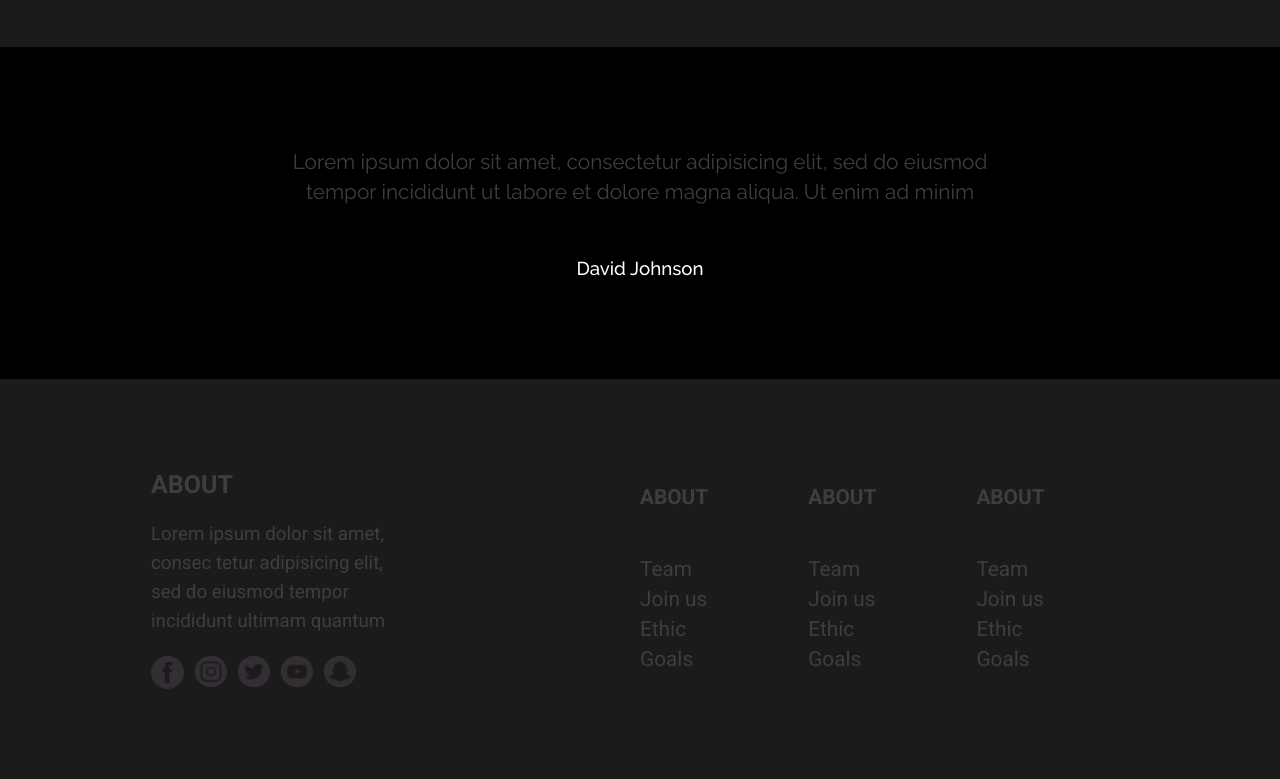
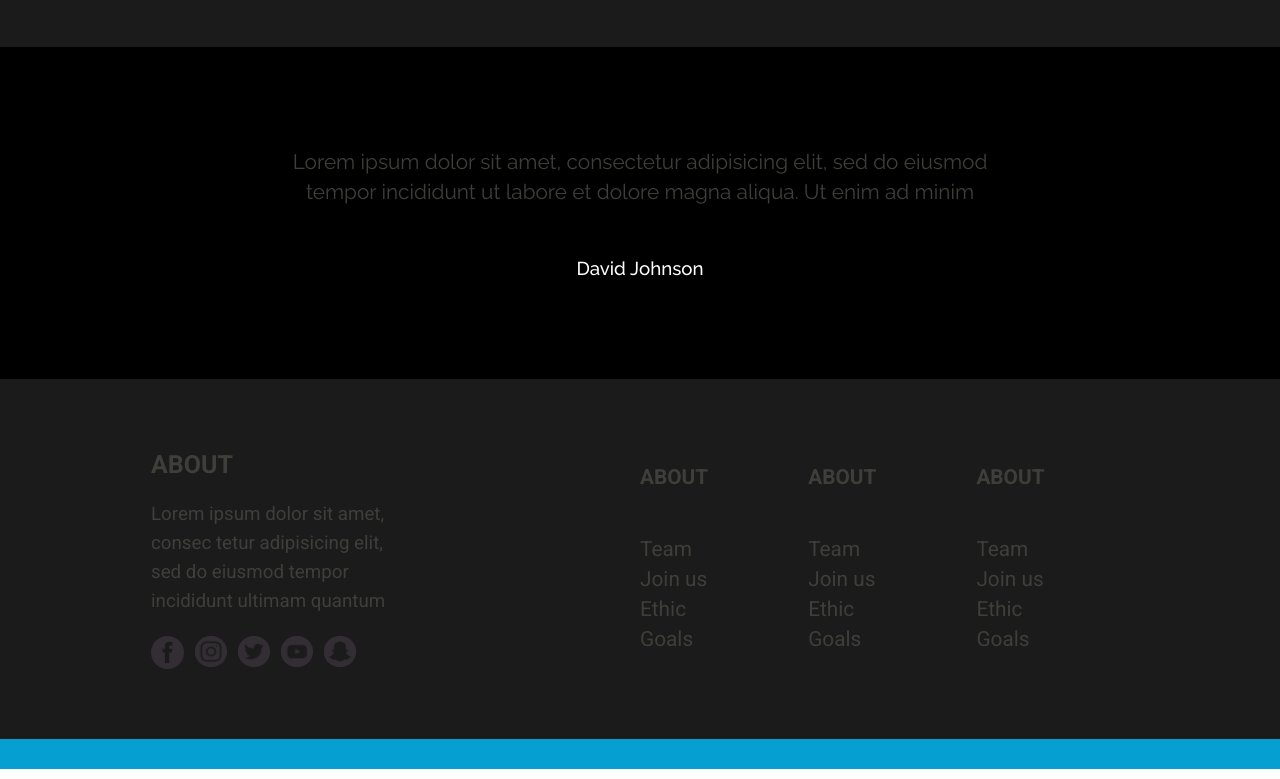
Before and after one commit to st-rkalinov/fitness-gym-website-design, a website: page index.html in a window 1280 px wide. Shown: the part 7482-8261 px from the top of the page. Drawn offline with Linux system fonts and the light colour scheme.

Commit message:
set page bottom "blue" line

```diff
--- a/index.html
+++ b/index.html
@@ -369,5 +369,6 @@
         </div>
     </div>
 </footer>
+<div class="bottom-line"></div>
 </body>
 </html>
--- a/sass/base/_base.scss
+++ b/sass/base/_base.scss
@@ -36,5 +36,5 @@
     [tickets-end regime-start] minmax(120vh, auto)
     [regime-end events-start] minmax(15vh, auto)
     [events-end quote2-start] minmax(20vh, auto)
-    [quote2-end footer-start] 50vh [footer-end];
+    [quote2-end footer-start] minmax(45vh, auto) [footer-end];
 }
--- a/sass/layout/_footer.scss
+++ b/sass/layout/_footer.scss
@@ -4,7 +4,7 @@
   display: flex;
   font-family: $font-secondary;
   align-items: center;
-
+  flex-wrap: wrap;
   & > * {
     width: 50%;
   }
@@ -66,4 +66,5 @@
     text-decoration: none;
     color: $color-tertiary;
   }
+
 }
--- a/sass/pages/_home.scss
+++ b/sass/pages/_home.scss
@@ -238,3 +238,8 @@
   }
 
 }
+
+.bottom-line {
+    height: 3rem;
+    background-color: #059fd1;
+}
```
Also changed, not shown: css/style.comp.css, 1 other file.
